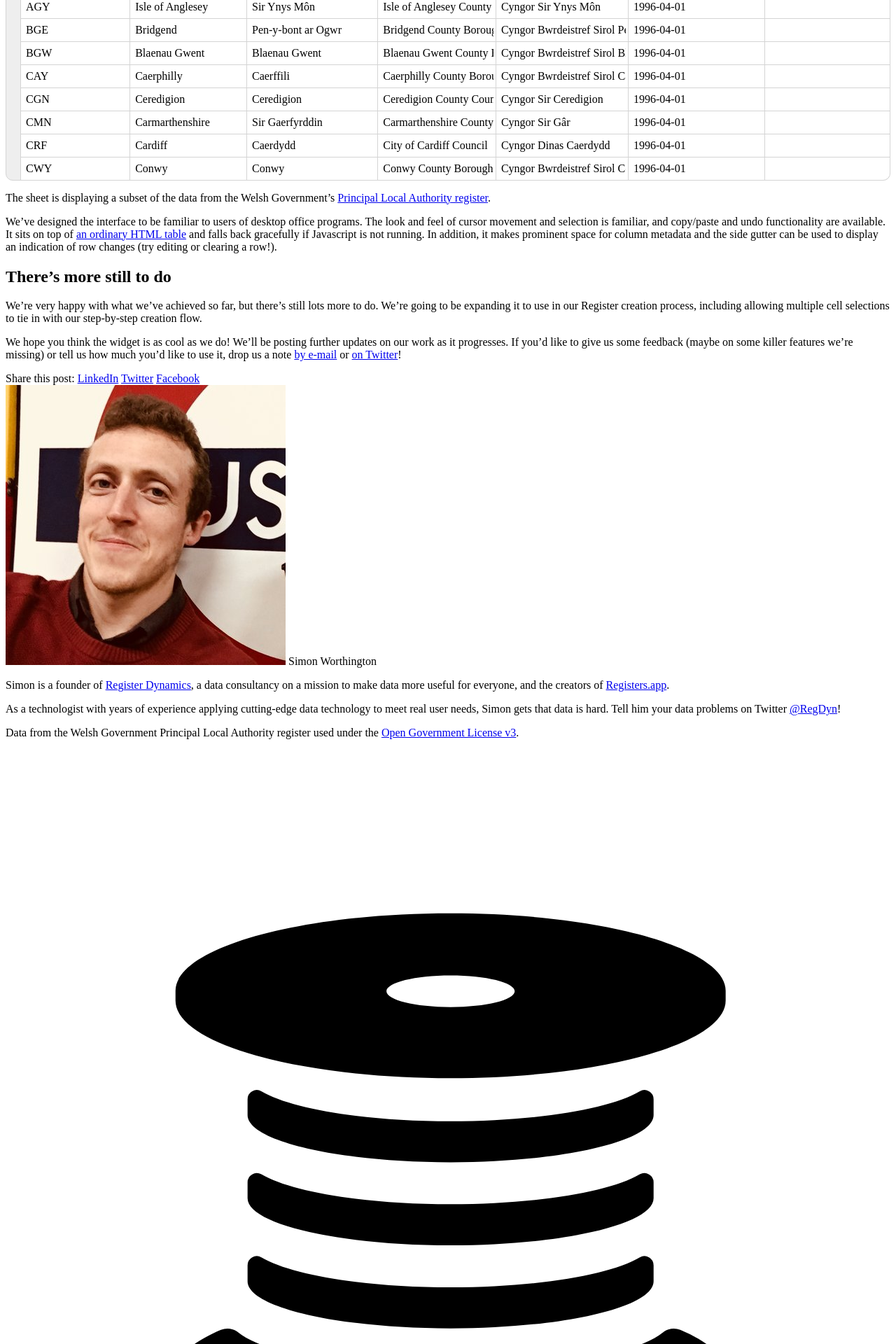
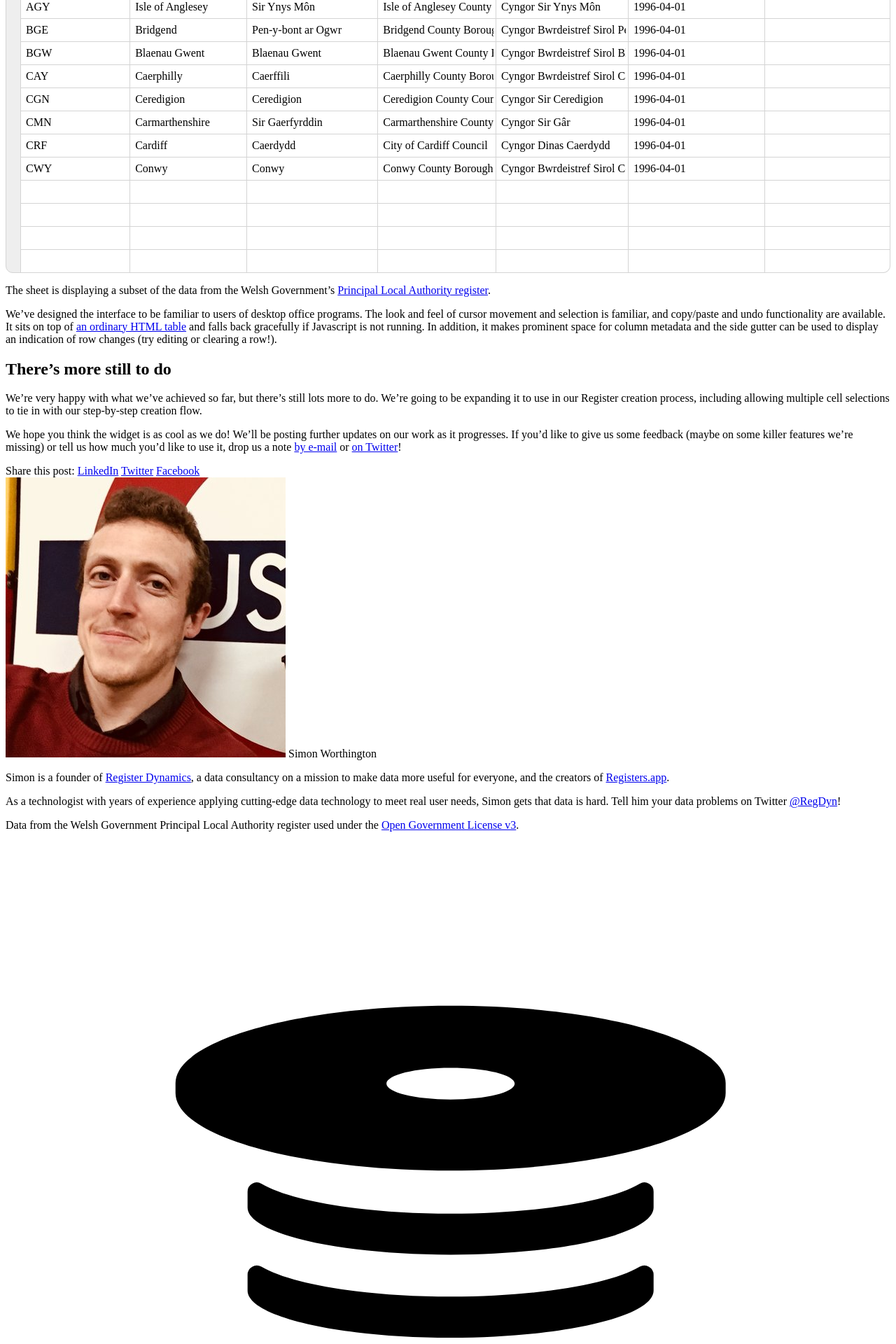
Before and after one commit to register-dynamics/registers.blog, a Jekyll site: the page built from _posts/2019-09-04-excel-yourself-with-our-web-spreadsheet-editor.md, in a window 1280 px wide. Shown: the part 2047-3967 px from the top of the page at 70% size. Built offline with Jekyll 4.4.1, drawn with Linux system fonts in a browser that asks for light colours; comment, search, counter and statistics services are not loaded.

Commit message:
Allow new rows to be added to embedded spreadsheet.

```diff
--- a/_posts/2019-09-04-excel-yourself-with-our-web-spreadsheet-editor.md
+++ b/_posts/2019-09-04-excel-yourself-with-our-web-spreadsheet-editor.md
@@ -120,6 +120,42 @@ So, we decided to implement our own spreadsheet interface for the web. Without a
       <td><input type="text" name="welsh-government/principal-local-authority/WnnE4SXksjo-jskf-2gzFm61IhAUlFXPHrpr6brjs60=/old/CWY/NDgwMg==/data/start-date" value="1996-04-01"></td>
       <td><input type="text" name="welsh-government/principal-local-authority/WnnE4SXksjo-jskf-2gzFm61IhAUlFXPHrpr6brjs60=/old/CWY/NDgwMg==/data/end-date" value=""></td>
     </tr>
+    <tr>
+      <td><input type="text" name="welsh-government/principal-local-authority/WnnE4SXksjo-jskf-2gzFm61IhAUlFXPHrpr6brjs60=/new/0/data/principal-local-authority" value="" /></td>
+      <td><input type="text" name="welsh-government/principal-local-authority/WnnE4SXksjo-jskf-2gzFm61IhAUlFXPHrpr6brjs60=/new/0/data/name" value="" /></td>
+      <td><input type="text" name="welsh-government/principal-local-authority/WnnE4SXksjo-jskf-2gzFm61IhAUlFXPHrpr6brjs60=/new/0/data/name-cy" value="" /></td>
+      <td><input type="text" name="welsh-government/principal-local-authority/WnnE4SXksjo-jskf-2gzFm61IhAUlFXPHrpr6brjs60=/new/0/data/official-name" value="" /></td>
+      <td><input type="text" name="welsh-government/principal-local-authority/WnnE4SXksjo-jskf-2gzFm61IhAUlFXPHrpr6brjs60=/new/0/data/official-name-cy" value="" /></td>
+      <td><input type="text" name="welsh-government/principal-local-authority/WnnE4SXksjo-jskf-2gzFm61IhAUlFXPHrpr6brjs60=/new/0/data/start-date" value="" /></td>
+      <td><input type="text" name="welsh-government/principal-local-authority/WnnE4SXksjo-jskf-2gzFm61IhAUlFXPHrpr6brjs60=/new/0/data/end-date" value="" /></td>
+    </tr>
+    <tr>
+      <td><input type="text" name="welsh-government/principal-local-authority/WnnE4SXksjo-jskf-2gzFm61IhAUlFXPHrpr6brjs60=/new/1/data/principal-local-authority" value="" /></td>
+      <td><input type="text" name="welsh-government/principal-local-authority/WnnE4SXksjo-jskf-2gzFm61IhAUlFXPHrpr6brjs60=/new/1/data/name" value="" /></td>
+      <td><input type="text" name="welsh-government/principal-local-authority/WnnE4SXksjo-jskf-2gzFm61IhAUlFXPHrpr6brjs60=/new/1/data/name-cy" value="" /></td>
+      <td><input type="text" name="welsh-government/principal-local-authority/WnnE4SXksjo-jskf-2gzFm61IhAUlFXPHrpr6brjs60=/new/1/data/official-name" value="" /></td>
+      <td><input type="text" name="welsh-government/principal-local-authority/WnnE4SXksjo-jskf-2gzFm61IhAUlFXPHrpr6brjs60=/new/1/data/official-name-cy" value="" /></td>
+      <td><input type="text" name="welsh-government/principal-local-authority/WnnE4SXksjo-jskf-2gzFm61IhAUlFXPHrpr6brjs60=/new/1/data/start-date" value="" /></td>
+      <td><input type="text" name="welsh-government/principal-local-authority/WnnE4SXksjo-jskf-2gzFm61IhAUlFXPHrpr6brjs60=/new/1/data/end-date" value="" /></td>
+    </tr>
+    <tr>
+      <td><input type="text" name="welsh-government/principal-local-authority/WnnE4SXksjo-jskf-2gzFm61IhAUlFXPHrpr6brjs60=/new/2/data/principal-local-authority" value="" /></td>
+      <td><input type="text" name="welsh-government/principal-local-authority/WnnE4SXksjo-jskf-2gzFm61IhAUlFXPHrpr6brjs60=/new/2/data/name" value="" /></td>
+      <td><input type="text" name="welsh-government/principal-local-authority/WnnE4SXksjo-jskf-2gzFm61IhAUlFXPHrpr6brjs60=/new/2/data/name-cy" value="" /></td>
+      <td><input type="text" name="welsh-government/principal-local-authority/WnnE4SXksjo-jskf-2gzFm61IhAUlFXPHrpr6brjs60=/new/2/data/official-name" value="" /></td>
+      <td><input type="text" name="welsh-government/principal-local-authority/WnnE4SXksjo-jskf-2gzFm61IhAUlFXPHrpr6brjs60=/new/2/data/official-name-cy" value="" /></td>
+      <td><input type="text" name="welsh-government/principal-local-authority/WnnE4SXksjo-jskf-2gzFm61IhAUlFXPHrpr6brjs60=/new/2/data/start-date" value="" /></td>
+      <td><input type="text" name="welsh-government/principal-local-authority/WnnE4SXksjo-jskf-2gzFm61IhAUlFXPHrpr6brjs60=/new/2/data/end-date" value="" /></td>
+    </tr>
+    <tr>
+      <td><input type="text" name="welsh-government/principal-local-authority/WnnE4SXksjo-jskf-2gzFm61IhAUlFXPHrpr6brjs60=/new/3/data/principal-local-authority" value="" /></td>
+      <td><input type="text" name="welsh-government/principal-local-authority/WnnE4SXksjo-jskf-2gzFm61IhAUlFXPHrpr6brjs60=/new/3/data/name" value="" /></td>
+      <td><input type="text" name="welsh-government/principal-local-authority/WnnE4SXksjo-jskf-2gzFm61IhAUlFXPHrpr6brjs60=/new/3/data/name-cy" value="" /></td>
+      <td><input type="text" name="welsh-government/principal-local-authority/WnnE4SXksjo-jskf-2gzFm61IhAUlFXPHrpr6brjs60=/new/3/data/official-name" value="" /></td>
+      <td><input type="text" name="welsh-government/principal-local-authority/WnnE4SXksjo-jskf-2gzFm61IhAUlFXPHrpr6brjs60=/new/3/data/official-name-cy" value="" /></td>
+      <td><input type="text" name="welsh-government/principal-local-authority/WnnE4SXksjo-jskf-2gzFm61IhAUlFXPHrpr6brjs60=/new/3/data/start-date" value="" /></td>
+      <td><input type="text" name="welsh-government/principal-local-authority/WnnE4SXksjo-jskf-2gzFm61IhAUlFXPHrpr6brjs60=/new/3/data/end-date" value="" /></td>
+    </tr>
   </tbody>
 </table>
 
```
